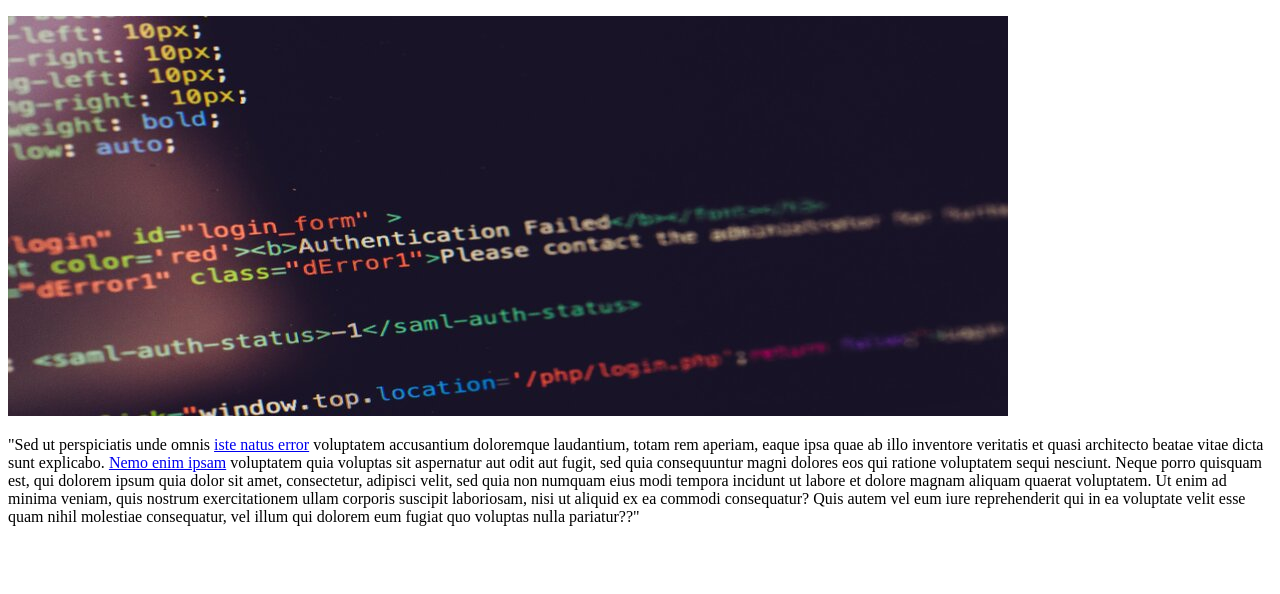
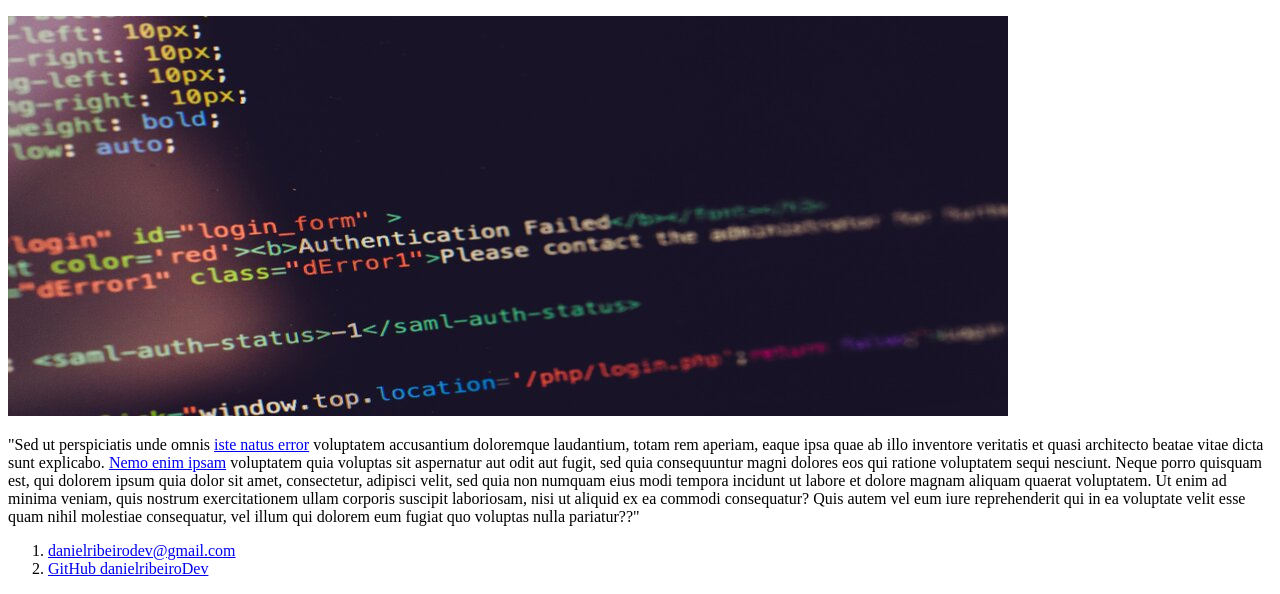
Before and after one commit to danielribeiroDev/SantanderBootCamp-FullStack, a plain HTML site: page html-css/index.html in a window 1280 px wide. Shown: the part 264-858 px from the top of the page. Before the commit the page ends 806 px from the top, so only its background shows below. Drawn offline with Linux system fonts and the light colour scheme.

Commit message:
Adiciona informações da contato no rodapé da page

```diff
--- a/html-css/index.html
+++ b/html-css/index.html
@@ -36,7 +36,16 @@
             </p>
         </article>
     </section>
-    <footer></footer>
+    <footer>
+        <ol>
+            <li>
+                <a href="mailto:danielribeirodev@gmail.com" target="_blank">danielribeirodev@gmail.com</a>
+            </li>
+            <li>
+                <a href="https://github.com/danielribeiroDev" target="_blank">GitHub danielribeiroDev</a>
+            </li>
+        </ol>
+    </footer>
 </body>
 
 </html>
```
